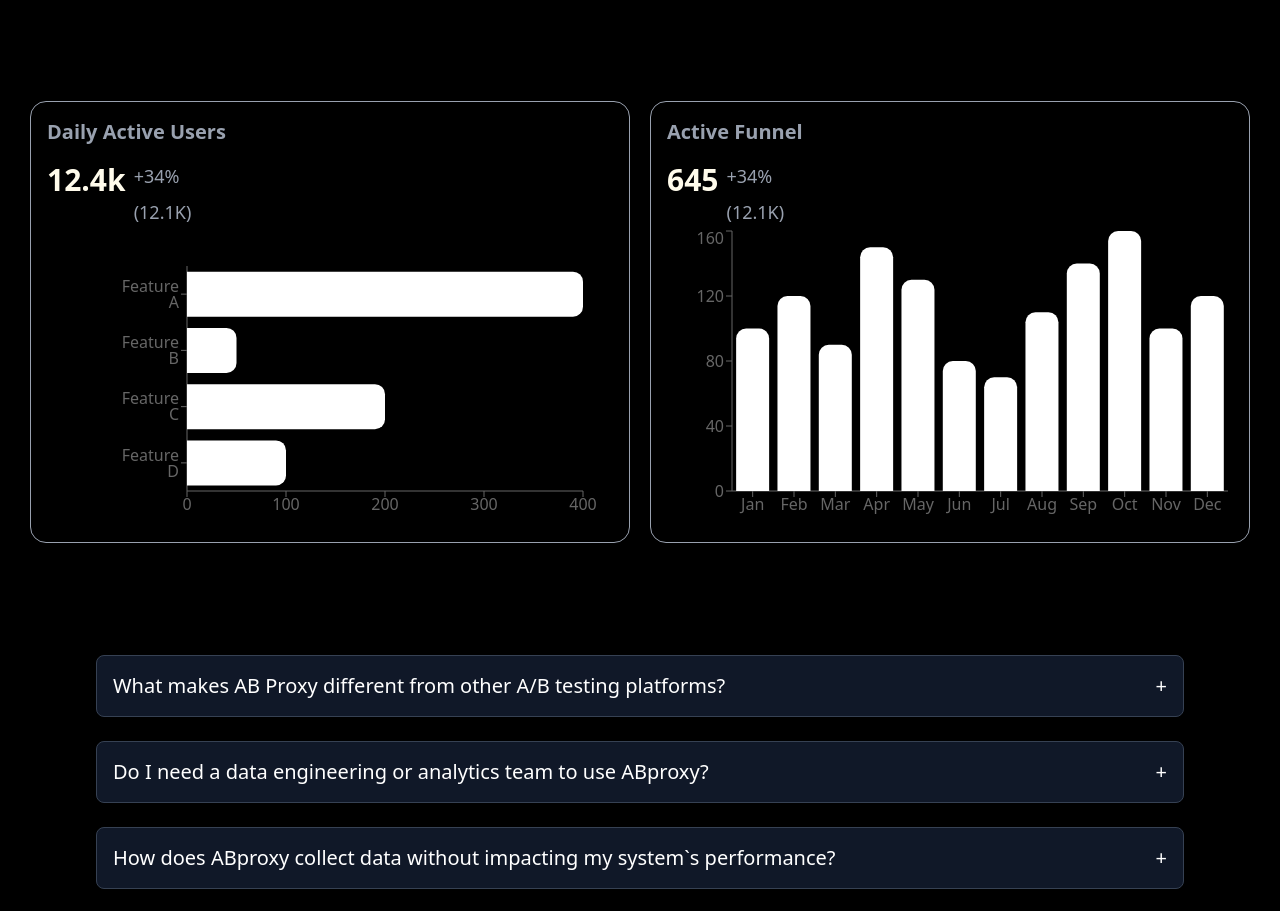
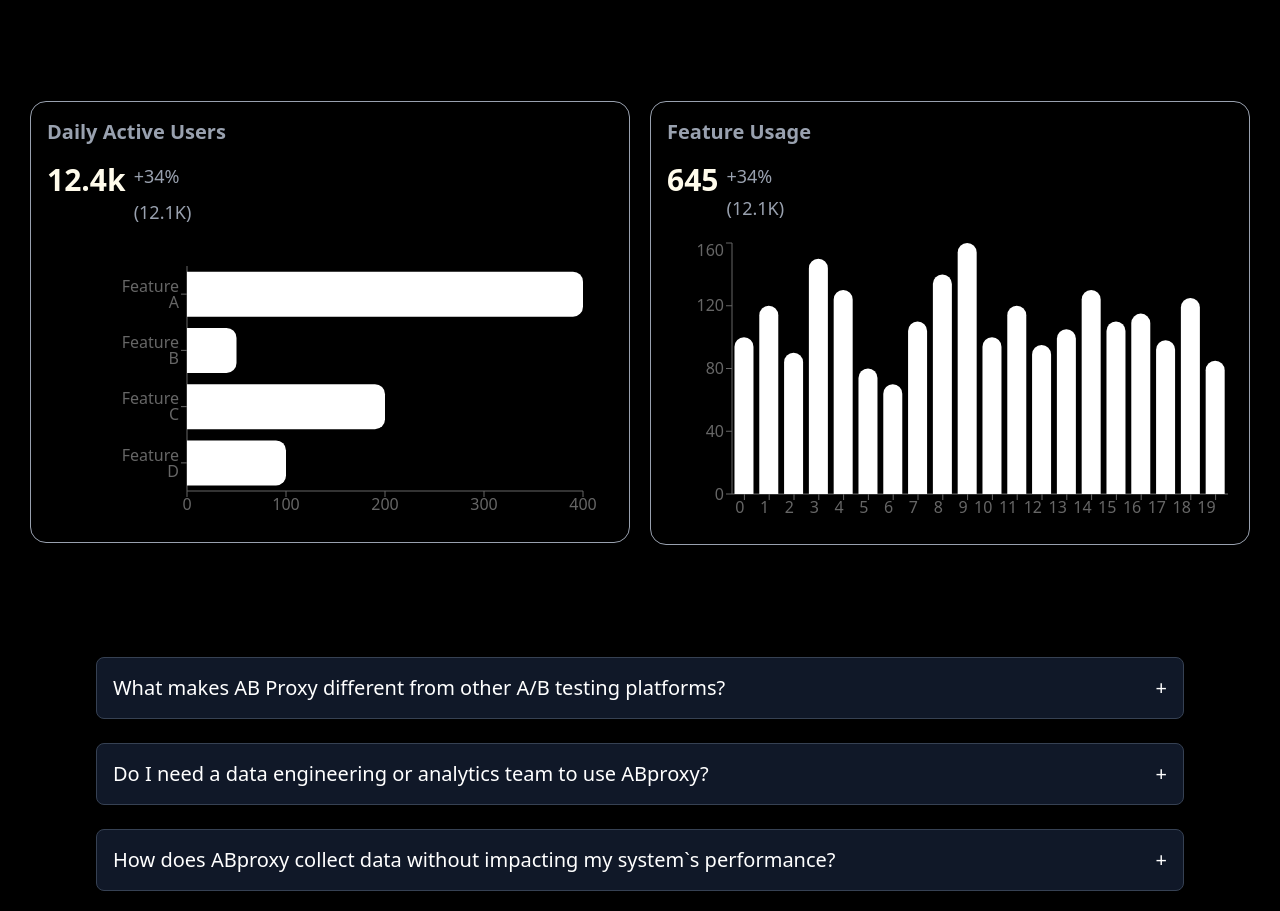
Before and after one commit to M-UsmanAli/ABproxy, a React (Vite) app: page / in a window 1280 px wide. Shown: the part 3584-4495 px from the top of the page. Built offline with nearby package versions, Linux system fonts and the light colour scheme.

Commit message:
making chnages in graph

```diff
--- a/index.html
+++ b/index.html
@@ -22,7 +22,7 @@
 
     <link rel="preconnect" href="https://fonts.gstatic.com" crossorigin>
     <link href="https://fonts.googleapis.com/css2?family=Geist:wght@100..900&display=swap" rel="stylesheet">
-    <title>Vite + React</title>
+    <title>AB proxy</title>
   </head>
   <body>
     <div id="root"></div>
--- a/src/components/HorizontalBarChart.jsx
+++ b/src/components/HorizontalBarChart.jsx
@@ -18,7 +18,9 @@ const data = [
 const HorizontalBarChart = () => {
   return (
     <div className="w-100 md:w-150 h-auto  p-4  bg-black border border-gray-400 rounded-2xl ">
-      <h2 className="text-xl font-semibold text-gray-400 mb-4 text-start">Daily Active Users</h2>
+      <h2 className="text-xl font-semibold text-gray-400 mb-4 text-start">
+        Daily Active Users
+      </h2>
       <div className="flex justify-start items-start gap-2 mb-5">
         <h1 className="text-3xl font-bold">12.4k</h1>
         <div className="flex flex-col items-start justify-between gap-2">
@@ -34,7 +36,6 @@ const HorizontalBarChart = () => {
         >
           <XAxis type="number" />
           <YAxis dataKey="name" type="category" />
-          <Tooltip />
           <Bar dataKey="value" fill="#ffffff" radius={[0, 10, 10, 0]} />
         </BarChart>
       </ResponsiveContainer>
--- a/src/components/VerticalBarChart.jsx
+++ b/src/components/VerticalBarChart.jsx
@@ -5,45 +5,52 @@ import {
   Bar,
   XAxis,
   YAxis,
-  Tooltip,
   ResponsiveContainer,
 } from "recharts";
 
 const data = [
-  { name: "Jan", value: 100 },
-  { name: "Feb", value: 120 },
-  { name: "Mar", value: 90 },
-  { name: "Apr", value: 150 },
-  { name: "May", value: 130 },
-  { name: "Jun", value: 80 },
-  { name: "Jul", value: 70 },
-  { name: "Aug", value: 110 },
-  { name: "Sep", value: 140 },
-  { name: "Oct", value: 160 },
-  { name: "Nov", value: 100 },
-  { name: "Dec", value: 120 },
+  { name: "Login", value: 100 },
+  { name: "Signup", value: 120 },
+  { name: "Dashboard", value: 90 },
+  { name: "Reports", value: 150 },
+  { name: "Analytics", value: 130 },
+  { name: "Settings", value: 80 },
+  { name: "Billing", value: 70 },
+  { name: "Chat", value: 110 },
+  { name: "Notifications", value: 140 },
+  { name: "User Profiles", value: 160 },
+  { name: "Permissions", value: 100 },
+  { name: "Integrations", value: 120 },
+  { name: "Tasks", value: 95 },
+  { name: "Calendar", value: 105 },
+  { name: "Goals", value: 130 },
+  { name: "Files", value: 110 },
+  { name: "Feedback", value: 115 },
+  { name: "API Usage", value: 98 },
+  { name: "Sessions", value: 125 },
+  { name: "Audit Logs", value: 85 },
 ];
 
 const VerticalBarChart = () => {
   return (
     <div className="w-100 md:w-150 h-auto p-4 bg-black border border-gray-400 rounded-2xl">
-      <h2 className="text-xl font-semibold text-gray-400 mb-4 text-start">Active Funnel</h2>
-      <div className="flex justify-start items-start gap-2 ">
+      <h2 className="text-xl font-semibold text-gray-400 mb-4 text-start">
+        Feature Usage
+      </h2>
+      <div className="flex justify-start items-start gap-2 mb-4">
         <h1 className="text-3xl font-bold">645</h1>
-        <div className="flex flex-col items-start justify-between gap-2">
+        <div className="flex flex-col items-start gap-1">
           <p className="text-lg text-gray-400">+34%</p>
           <p className="text-lg text-gray-400">(12.1K)</p>
         </div>
       </div>
-      <ResponsiveContainer width="100%" height={300}>
-  <BarChart data={data}>
-    <XAxis dataKey="name" />
-    <YAxis />
-    <Tooltip />
-    <Bar dataKey="value" fill="#ffffff" radius={[10, 10, 0, 0]} />
-  </BarChart>
-</ResponsiveContainer>
-
+      <ResponsiveContainer width="100%" height={290}>
+        <BarChart data={data}>
+          <XAxis  interval={0}  textAnchor="end" height={29} />
+          <YAxis />
+          <Bar dataKey="value" fill="#ffffff" radius={[10, 10, 0, 0]} />
+        </BarChart>
+      </ResponsiveContainer>
     </div>
   );
 };
```
